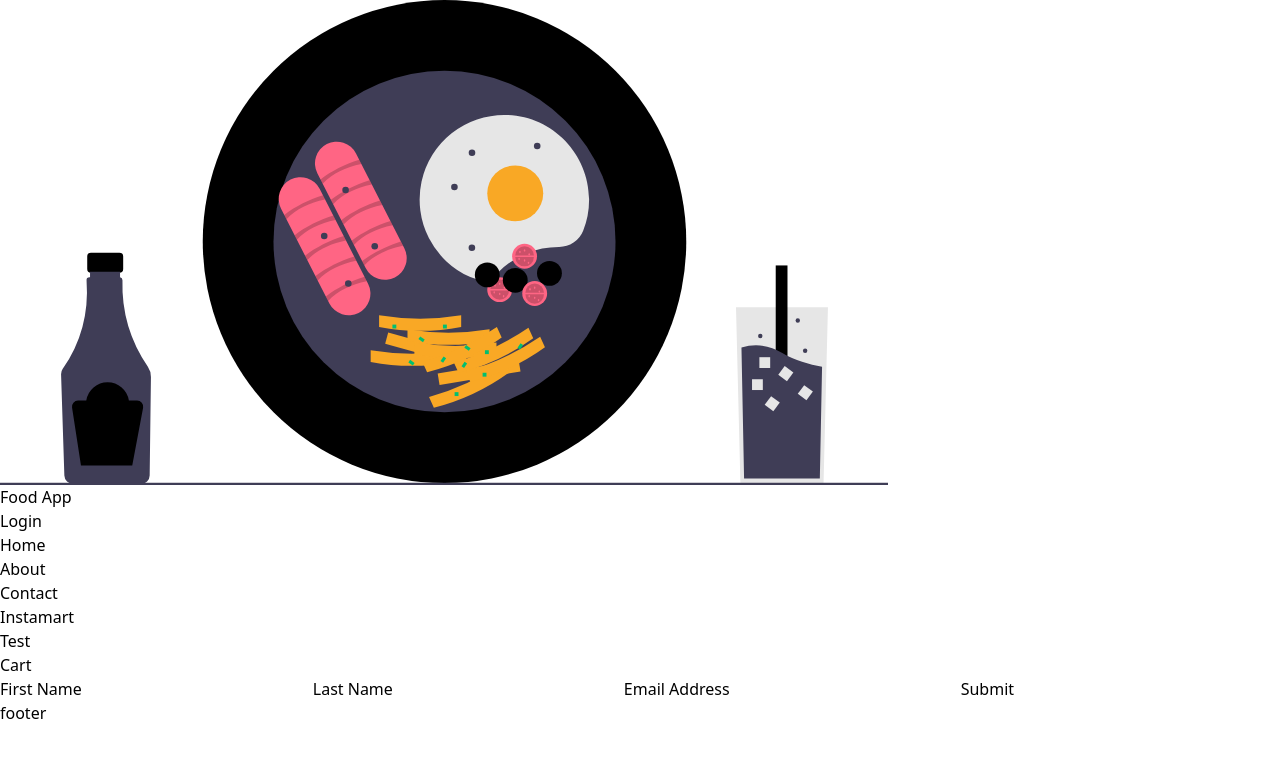
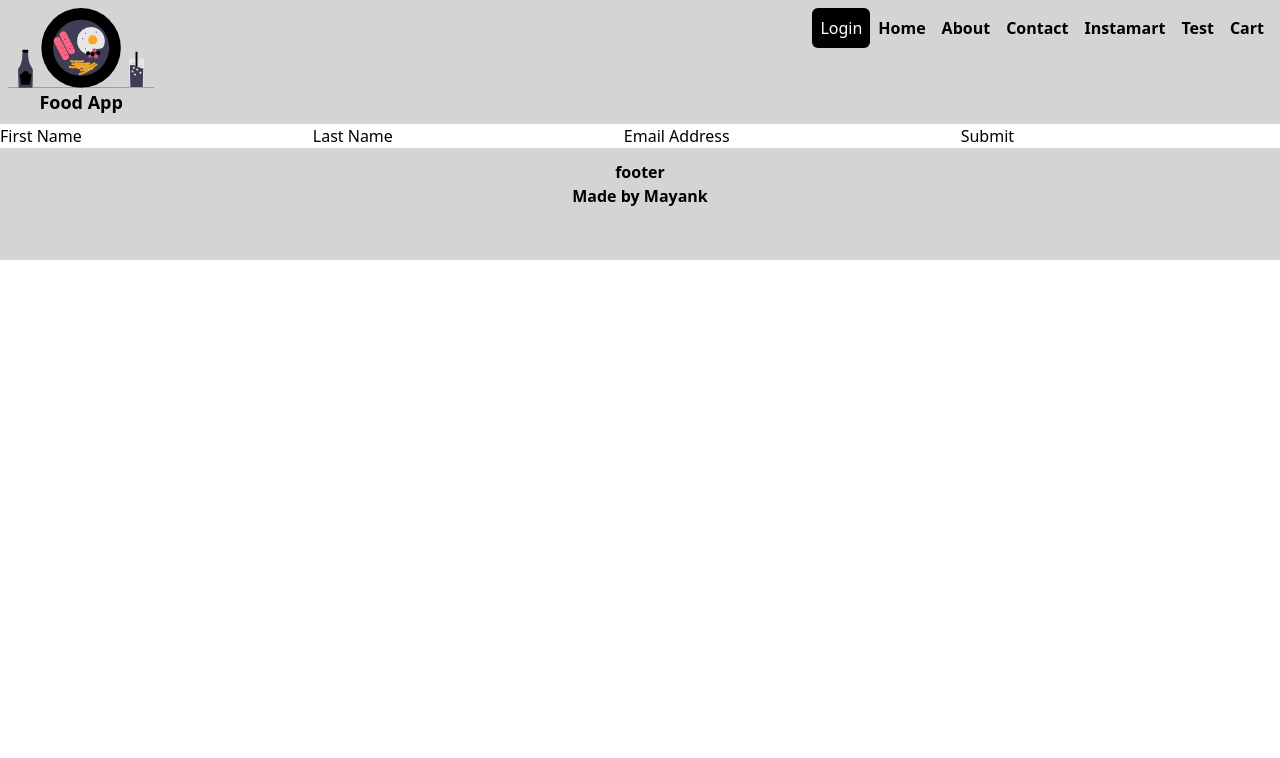
Before and after one commit to MayankMukul/namaste-food-app, a React (Vite) app: page / in a window 1280 px wide. Shown: the top 758 px of the page. Built offline with nearby package versions, Linux system fonts and the light colour scheme.

Commit message:
tailwind added

```diff
--- a/src/components/Container.js
+++ b/src/components/Container.js
@@ -273,8 +273,9 @@ function Container() {
     return ( allrestaurant.length===0 )?
     <Shimmer/>:
       <>
-        <div className="search">
+        <div className="search bg-slate-300 m-5 p-2 text-center">
           <input
+            className="p-1 rounded w-1/2"
             type="text"
             value={a}
             onChange={(e) => {
@@ -282,6 +283,7 @@ function Container() {
             }}
           ></input>
           <button
+            className="bg-black text-white rounded-md p-1 mx-2"
             onClick={() => {
               const data = filterRestaurant(a,allrestaurant);
               setrestaurant(data);
@@ -291,7 +293,7 @@ function Container() {
           </button>
         </div>
 
-        <div className="container">
+        <div className="container flex flex-wrap m-auto">
             {(restaurant.length==0)?<h1>No Search Result Found </h1>:(restaurant.map((res) => {
             return (
               <Restaurantcard {...res} key={res.info.id} />
--- a/src/components/Footer.js
+++ b/src/components/Footer.js
@@ -1,7 +1,8 @@
 function Footer() {
     return (
-        <div className="footer">
-            footer
+        <div className="footer h-28 bg-neutral-300 text-center font-semibold p-3">
+            footer<br/>
+            Made by Mayank
         </div>
      );
 }
--- a/src/components/Navbar.js
+++ b/src/components/Navbar.js
@@ -16,26 +16,28 @@ function Navbar() {
         }
     }
     return (
-      <div className="navbar">
-        <div className="title">
-          <h1><img src={logo} className="logo" alt="logo" /> Food App</h1>
+      <div className="flex bg-neutral-300 justify-between p-2">
+        <div className="title ">
+        <img src={logo} className="h-20" alt="logo" />
+          <h1 className="text-lg font-bold text-center"> Food App</h1>
         </div>
 
-        <div className="nav-items">
-          <ul>
+        <div className="">
+          <ul className="flex">
             <button
+              className=" bg-black text-white rounded-md p-2"
               onClick={() => {
                 logging();
               }}
             >
               {logged}
             </button>
-            <li><Link to="/home">Home</Link></li>
-            <li><Link to="/About">About</Link></li>
-            <li><Link to="/Contact">Contact</Link></li>
-            <li><Link to="/instamart">Instamart</Link></li>
-            <li><Link to="/Test">Test</Link></li>
-            <li>Cart</li>
+            <li className="p-2 font-semibold"><Link to="/home">Home</Link></li>
+            <li className="p-2 font-semibold"><Link to="/About">About</Link></li>
+            <li className="p-2 font-semibold"><Link to="/Contact">Contact</Link></li>
+            <li className="p-2 font-semibold"><Link to="/instamart">Instamart</Link></li>
+            <li className="p-2 font-semibold"><Link to="/Test">Test</Link></li>
+            <li className="p-2 font-semibold">Cart</li>
           </ul>
         </div>
       </div>
--- a/src/components/Restaurantcard.js
+++ b/src/components/Restaurantcard.js
@@ -4,7 +4,7 @@ function Restaurantcard (props) {
 
     const imgurl = "https://media-assets.swiggy.com/swiggy/image/upload/fl_lossy,f_auto,q_auto,w_660/";
       return (
-          <div className="card">
+          <div className="card bg-slate-300 p-4 m-4 w-56">
               {/* <img src="https://b.zmtcdn.com/data/pictures/5/19136275/c07152265062c9600e3bd6d7bf03fdc6_o2_featured_v2.jpg" alt="Image" />
               <h3>Restaurant Name</h3>
               <h3>Dishes</h3>
@@ -15,10 +15,10 @@ function Restaurantcard (props) {
               <h3>{restaurantlist[0].dishes}</h3>
               <h4>{restaurantlist[0].stars}</h4> */}
 
-              <img src={imgurl + props.info.cloudinaryImageId} alt="not rendered" />
+              <img className='h-32 m-auto' src={imgurl + props.info.cloudinaryImageId} alt="not rendered" />
 
               <Link to={"/Restaurant/"+ props.info.name}>
-              <h3>{props.info.name}</h3>
+              <h3 className='text-lg font-bold'>{props.info.name}</h3>
               <h3>{props.info.cuisines.join(", ")}</h3>
               <h4>{props.info.avgRating}</h4>
               </Link>
```
